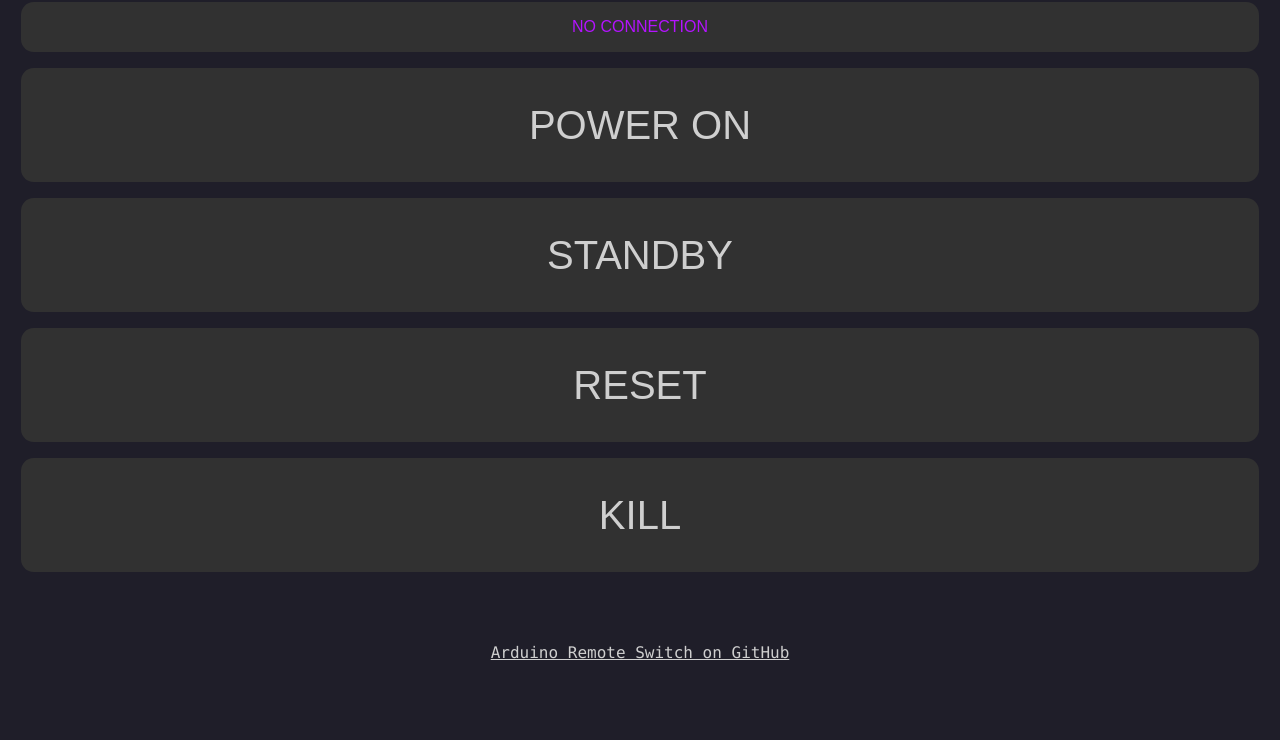
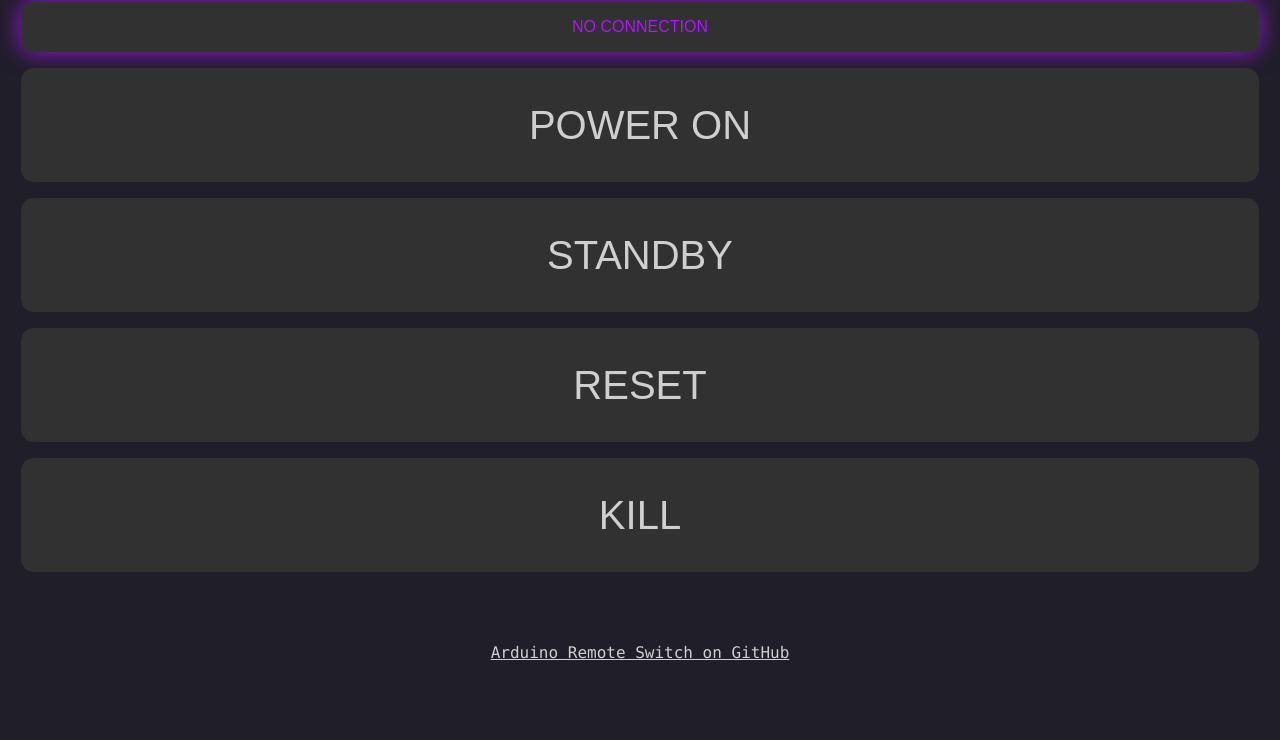
Before and after one commit to MatiasG19/arduino-remote-switch, a plain HTML site: page web/src/index.htm in a window 1280 px wide. Shown: the part 60-800 px from the top of the page. Drawn offline with Linux system fonts and the light colour scheme; no server answers.

Commit message:
Add shadow to status bar

```diff
--- a/web/src/index.htm
+++ b/web/src/index.htm
@@ -9,13 +9,7 @@
   <body>
     <div class="heading">STORINATOR</div>
 
-    <button
-      id="powerStatus"
-      type="button"
-      class="button"
-      disabled
-      style="height: 5%; font-size: 2vh; color: #b413ff"
-    >
+    <button id="powerStatus" type="button" class="statusButton" disabled>
       NO CONNECTION
     </button>
     <button
@@ -88,6 +82,23 @@
         background-color: #313131;
       }
 
+      .statusButton {
+        height: 5%;
+        font-size: 2vh;
+        color: #b413ff;
+        box-shadow: 0px 0px 2vh #b413ff;
+        animation: status-shadow ease-in-out 7s infinite alternate;
+      }
+
+      @keyframes status-shadow {
+        0% {
+          box-shadow: 0px 0px 3vh #1f1e29;
+        }
+        100% {
+          box-shadow: 0px 0px 3vh currentcolor;
+        }
+      }
+
       .activeButton {
         cursor: pointer;
       }
@@ -127,12 +138,15 @@
         if (state == 'on') {
           powerStatus.textContent = 'POWERED ON'
           powerStatus.style.color = '#27e670'
+          powerStatus.style.boxShadow.color = '#27e670'
         } else if (state == 'off') {
           powerStatus.textContent = 'POWERED OFF'
           powerStatus.style.color = '#eb1e8f'
+          powerStatus.style.boxShadow.color = '#eb1e8f'
         } else {
+          powerStatus.textContent = 'NO CONNECTION'
           powerStatus.style.color = '#b413ff'
-          powerStatus.textContent = 'NO CONNECTION'
+          powerStatus.style.boxShadow.color = '#b413ff'
         }
       }
 
```
